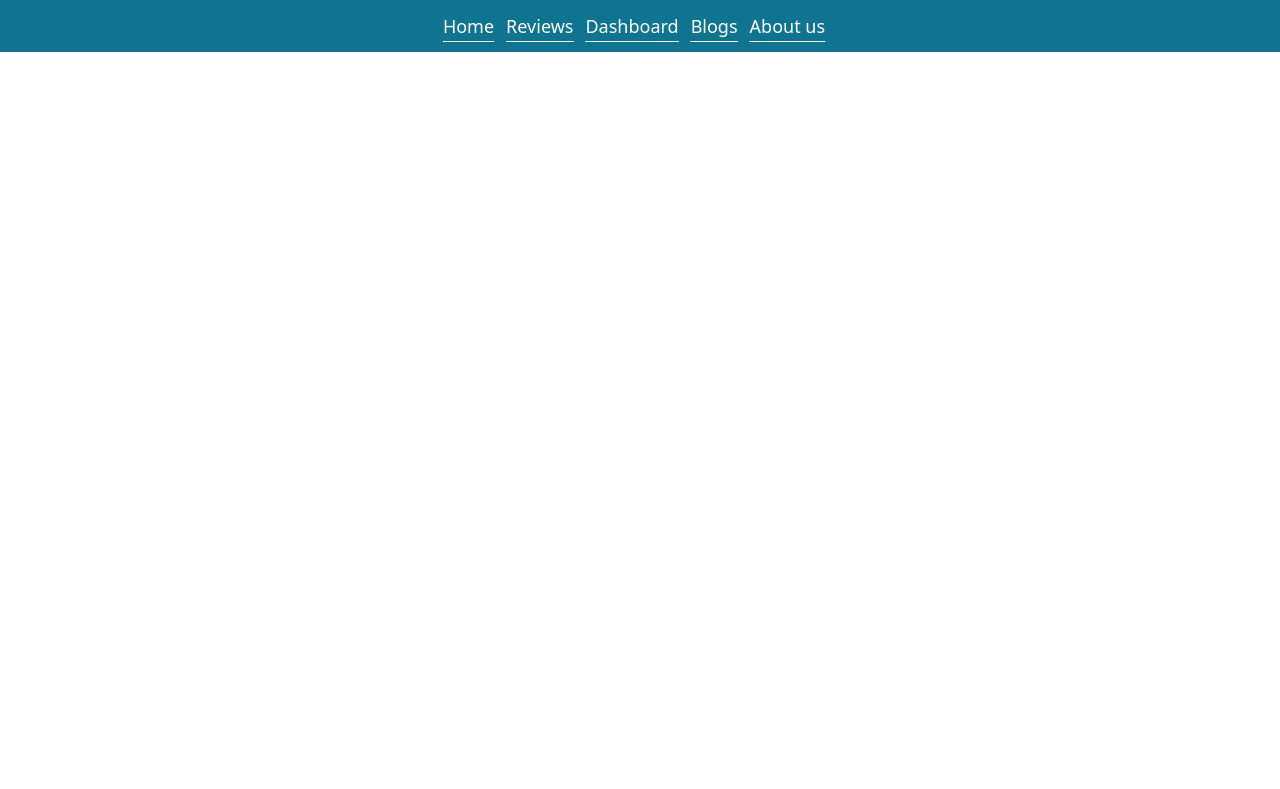
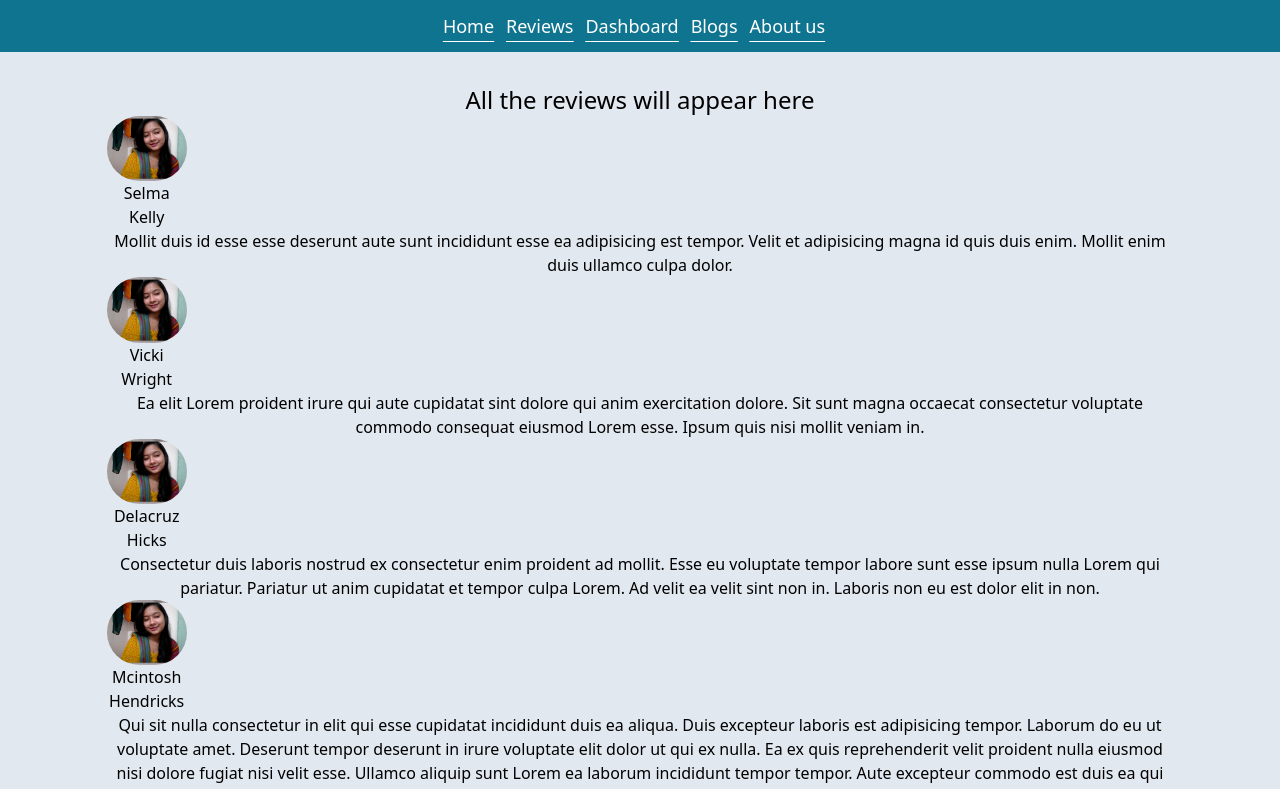
Before and after one commit to Robin745/laptop-review, a React (Create React App) app: page /reviews in a window 1280 px wide. Shown: the top 789 px of the page. Built offline with nearby package versions, Linux system fonts and the light colour scheme.

Commit message:
added reviews

```diff
--- /dev/null
+++ b/public/comments.json
@@ -0,0 +1,44 @@
+[
+	{
+		"id": "634ee38c59d908e7b386abb7",
+		"picture": "users/user1.png",
+		"name": "Selma Kelly",
+		"comment": "Mollit duis id esse esse deserunt aute sunt incididunt esse ea adipisicing est tempor. Velit et adipisicing magna id quis duis enim. Mollit enim duis ullamco culpa dolor.\r\n"
+	},
+	{
+		"id": "634ee38c4f254c84f5eb0daa",
+		"picture": "users/user1.png",
+		"name": "Vicki Wright",
+		"comment": "Ea elit Lorem proident irure qui aute cupidatat sint dolore qui anim exercitation dolore. Sit sunt magna occaecat consectetur voluptate commodo consequat eiusmod Lorem esse. Ipsum quis nisi mollit veniam in.\r\n"
+	},
+	{
+		"id": "634ee38c0add43ca3d506efa",
+		"picture": "users/user1.png",
+		"name": "Delacruz Hicks",
+		"comment": "Consectetur duis laboris nostrud ex consectetur enim proident ad mollit. Esse eu voluptate tempor labore sunt esse ipsum nulla Lorem qui pariatur. Pariatur ut anim cupidatat et tempor culpa Lorem. Ad velit ea velit sint non in. Laboris non eu est dolor elit in non.\r\n"
+	},
+	{
+		"id": "634ee38c28dc93d522ab4583",
+		"picture": "users/user1.png",
+		"name": "Mcintosh Hendricks",
+		"comment": "Qui sit nulla consectetur in elit qui esse cupidatat incididunt duis ea aliqua. Duis excepteur laboris est adipisicing tempor. Laborum do eu ut voluptate amet. Deserunt tempor deserunt in irure voluptate elit dolor ut qui ex nulla. Ea ex quis reprehenderit velit proident nulla eiusmod nisi dolore fugiat nisi velit esse. Ullamco aliquip sunt Lorem ea laborum incididunt tempor tempor. Aute excepteur commodo est duis ea qui nisi non sunt laboris anim velit ipsum.\r\n"
+	},
+	{
+		"id": "634ee38cac816f7bb936531a",
+		"picture": "users/user1.png",
+		"name": "Winifred Davidson",
+		"comment": "Nostrud reprehenderit sunt minim mollit irure. Excepteur quis adipisicing consectetur consectetur adipisicing in officia exercitation enim excepteur aliquip. Qui mollit id magna eiusmod incididunt nisi voluptate labore magna est. Enim aliquip in do aliqua. Ea ea duis labore consectetur mollit commodo nulla irure eiusmod sit id excepteur sit. Exercitation ut tempor elit nisi cupidatat incididunt.\r\n"
+	},
+	{
+		"id": "634ee38c9ed140df714bd5e7",
+		"picture": "users/user1.png",
+		"name": "Liz Alston",
+		"comment": "Tempor et cillum commodo non duis cillum aute amet nulla id exercitation dolor qui. Ullamco occaecat sint nulla sunt ad tempor aliqua magna sunt sunt aute sunt commodo deserunt. Irure cillum anim cupidatat est id ullamco deserunt eiusmod anim dolore labore ut fugiat.\r\n"
+	},
+	{
+		"id": "634ee38c95fff68f5c3c12a5",
+		"picture": "users/user1.png",
+		"name": "Rosemarie Doyle",
+		"comment": "Est excepteur laboris exercitation est dolore magna non officia culpa laborum enim ullamco non nisi. In exercitation et fugiat dolor non nulla anim tempor velit eu. Quis nostrud occaecat aliqua ex. Consectetur dolore fugiat irure et esse veniam ad duis sit. Consequat fugiat ullamco consequat ut aliqua esse id.\r\n"
+	}
+]
--- a/src/App.js
+++ b/src/App.js
@@ -1,7 +1,11 @@
 import { Routes, Route } from "react-router-dom";
 import "./App.css";
+import About from "./components/About/About";
+import Blogs from "./components/Blogs/Blogs";
+import Dashboard from "./components/Dashboard/Dashboard";
 import Header from "./components/Header/Header";
 import Home from "./components/Home/Home";
+import Reviews from "./components/Reviews/Reviews";
 
 function App() {
 	return (
@@ -10,6 +14,10 @@ function App() {
 			<Routes>
 				<Route path="/home" element={<Home></Home>}></Route>
 				<Route path="/" element={<Home></Home>}></Route>
+				<Route path="/reviews" element={<Reviews></Reviews>}></Route>
+				<Route path="/dashboard" element={<Dashboard></Dashboard>}></Route>
+				<Route path="/blogs" element={<Blogs></Blogs>}></Route>
+				<Route path="/about" element={<About></About>}></Route>
 			</Routes>
 		</div>
 	);
--- /dev/null
+++ b/src/components/About/About.js
@@ -0,0 +1,12 @@
+import React from "react";
+
+const About = () => {
+	return (
+		<div>
+			<h2 className="text-2xl mt-8">Want's to know about us ?</h2>
+			<p>We won't tell you anything about us</p>
+		</div>
+	);
+};
+
+export default About;
--- /dev/null
+++ b/src/components/Blogs/Blogs.js
@@ -0,0 +1,11 @@
+import React from "react";
+
+const Blogs = () => {
+	return (
+		<div>
+			<h2 className="text-2xl mt-8"> Some blogs will appear here</h2>
+		</div>
+	);
+};
+
+export default Blogs;
--- /dev/null
+++ b/src/components/Dashboard/Dashboard.js
@@ -0,0 +1,11 @@
+import React from "react";
+
+const Dashboard = () => {
+	return (
+		<div>
+			<h2 className="text-2xl mt-8"> Some Graph will appear here</h2>
+		</div>
+	);
+};
+
+export default Dashboard;
--- a/src/components/Header/Header.js
+++ b/src/components/Header/Header.js
@@ -19,7 +19,7 @@ const Header = () => {
 				</p>
 				<p className="py-3 mr-3 text-white text-lg underline underline-offset-8 hover:text-purple-900">
 					{" "}
-					<Link to="/bogs"> Blogs </Link>{" "}
+					<Link to="/blogs"> Blogs </Link>{" "}
 				</p>
 				<p className="py-3 mr-3 text-white text-lg underline underline-offset-8 hover:text-purple-900">
 					{" "}
--- /dev/null
+++ b/src/components/Reviews/Reviews.js
@@ -0,0 +1,20 @@
+import React from "react";
+import useComments from "../../hooks/CustomHooks";
+import SingleReview from "../SingleReview/SingleReview";
+
+const Reviews = () => {
+	const [comments] = useComments();
+	console.log(comments);
+	return (
+		<div>
+			<h2 className="text-2xl mt-8">All the reviews will appear here</h2>
+			<div>
+				{comments.map((review) => (
+					<SingleReview review={review} key={review.id}></SingleReview>
+				))}
+			</div>
+		</div>
+	);
+};
+
+export default Reviews;
--- /dev/null
+++ b/src/components/SingleReview/SingleReview.js
@@ -0,0 +1,16 @@
+import React from "react";
+
+const SingleReview = ({ review }) => {
+	const { name, comment, picture } = review;
+	return (
+		<div className="w-10/12 mx-auto">
+			<div className="w-20 ">
+				<img className="w-full rounded-full" src={picture} alt="" />
+				<h4>{name}</h4>
+			</div>
+			<p> {comment}</p>
+		</div>
+	);
+};
+
+export default SingleReview;
--- /dev/null
+++ b/src/hooks/CustomHooks.js
@@ -0,0 +1,14 @@
+import { useEffect, useState } from "react";
+
+const useComments = () => {
+	const [comments, setComments] = useState([]);
+
+	useEffect(() => {
+		fetch("comments.json")
+			.then((res) => res.json())
+			.then((data) => setComments(data));
+	}, []);
+
+	return [comments];
+};
+export default useComments;
```
Also changed, not shown: public/users/user1.png (added). Lines whose indentation alone changed are shown as unchanged.
